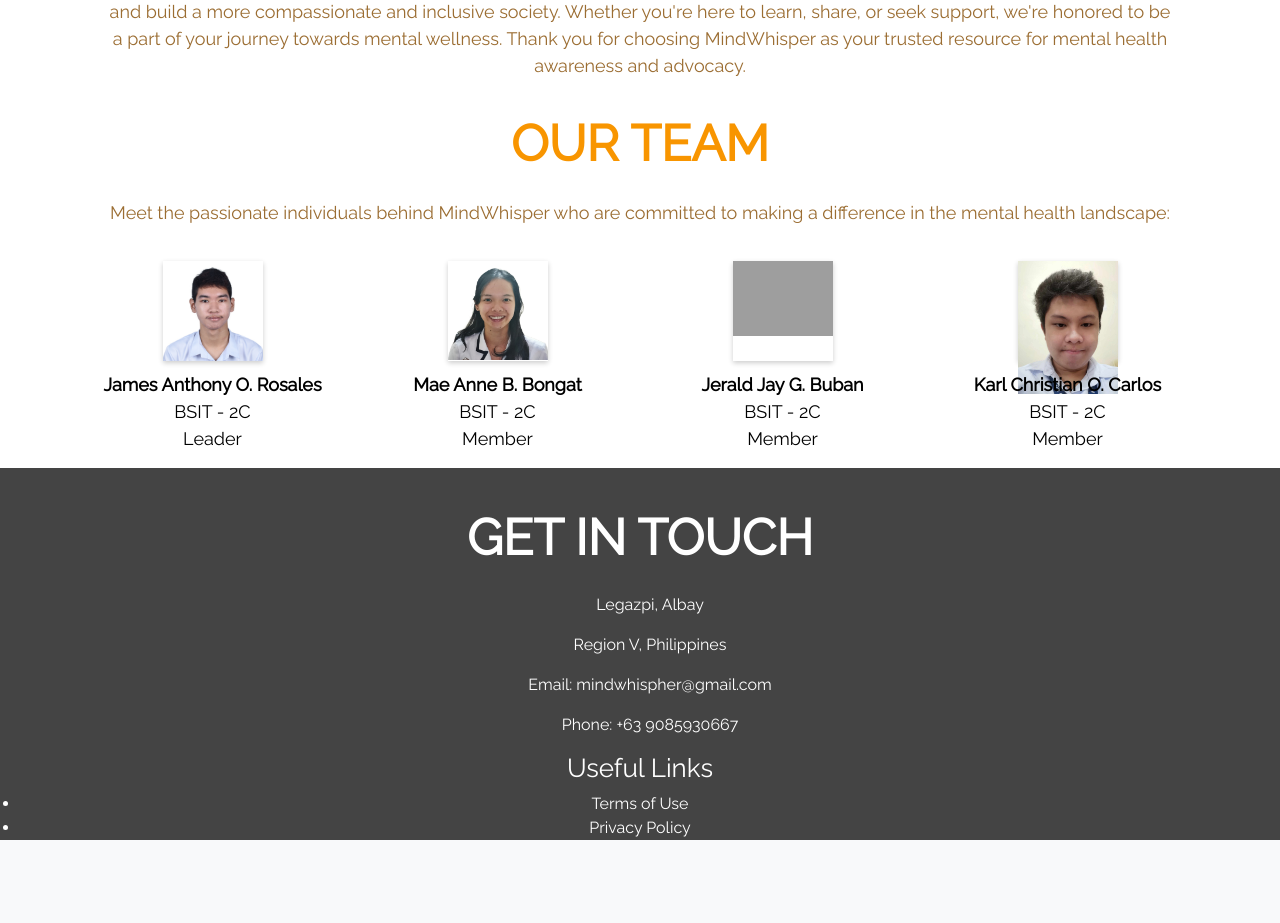
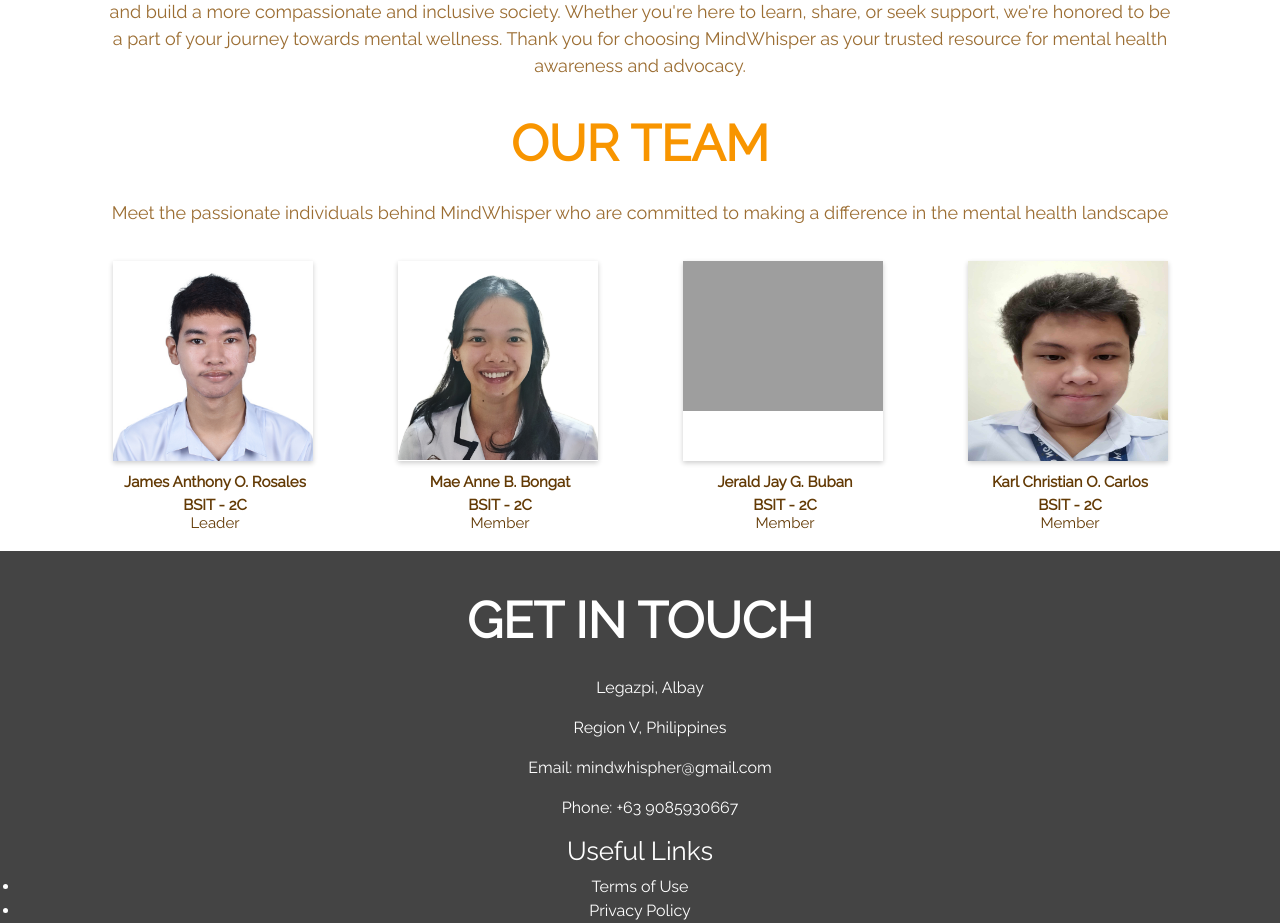
Before and after one commit to jaor13/MindWhisper-Web-Systems-Final-Term, a PHP site: page /about-us.html in a window 1280 px wide. Shown: the part 426-1349 px from the top of the page. Before the commit the page ends 1266 px from the top, so only its background shows below. Run offline with PHP 8.4, Linux system fonts and the light colour scheme; grey boxes are pictures that could not be loaded.

Commit message:
adjusted image

```diff
--- a/about-us.html
+++ b/about-us.html
@@ -63,7 +63,7 @@
 
         <div class="wrapper">
             <h1>Our Team</h1>
-            <p>Meet the passionate individuals behind MindWhisper who are committed to making a difference in the mental health landscape:</p>
+            <p>Meet the passionate individuals behind MindWhisper who are committed to making a difference in the mental health landscape</p>
         </div>
         <div class="row team-cards">
             <div class="col-lg-3 team-card">
@@ -73,7 +73,8 @@
                     </div>
                 </div>
                 <div class="team-detail">
-                    <p><b>James Anthony O. Rosales</b><br>BSIT - 2C<br>Leader</p>
+                    <p><b>James Anthony O. Rosales<br>BSIT - 2C</b></p>
+                    <p class="label">Leader</p>
                 </div>
             </div>
 
@@ -84,7 +85,8 @@
                     </div>
                 </div>
                 <div class="team-detail">
-                    <p><b>Mae Anne B. Bongat</b><br>BSIT - 2C<br>Member</p>
+                    <p><b>Mae Anne B. Bongat<br>BSIT - 2C</b></p>
+                    <p class="label">Member</p>
                 </div>
             </div>
 
@@ -95,18 +97,20 @@
                     </div>
                 </div>
                 <div class="team-detail">
-                    <p><b>Jerald Jay G. Buban</b><br>BSIT - 2C<br>Member</p>
+                    <p><b>Jerald Jay G. Buban<br>BSIT - 2C </b></p>
+                    <p class="label">Member</p>
                 </div>
             </div>
 
             <div class="col-lg-3 team-card">
                 <div class="team-container">
-                    <div class="team-image">
+                    <div id="karl-img" class="team-image">
                         <img src="assets/images/about us/karl.jpg" alt="Karl Christian O. Carlos">
                     </div>
                 </div>
                 <div class="team-detail">
-                    <p><b>Karl Christian O. Carlos</b><br>BSIT - 2C<br>Member</p>
+                    <p><b>Karl Christian O. Carlos<br>BSIT - 2C</b></p>
+                    <p class="label">Member</p>
                 </div>
             </div>
 
--- a/styles.css/about-us/about-us.css
+++ b/styles.css/about-us/about-us.css
@@ -99,8 +99,8 @@ h1 {
 }
 
 .team-container {
-  width: 100px;
-  height: 100px;
+  width: 200px;
+  height: 200px;
   box-shadow: 0px 2px 5px rgba(0, 0, 0, 0.2);
   margin-bottom: 10px;
 }
@@ -108,12 +108,20 @@ h1 {
 .team-image img {
   width: 100%;
   height: 100%;
-  object-fit: cover;
+}
+
+#karl-img{
+  height: 100%;
 }
 
 .team-detail p {
-  color: black;
-  font-size: 18px;
+  color: #633a05;
+  font-size: 15px;
+  margin-left: 5px;
+}
+
+.label{
+  margin-top: -20px;
 }
 
 
```
